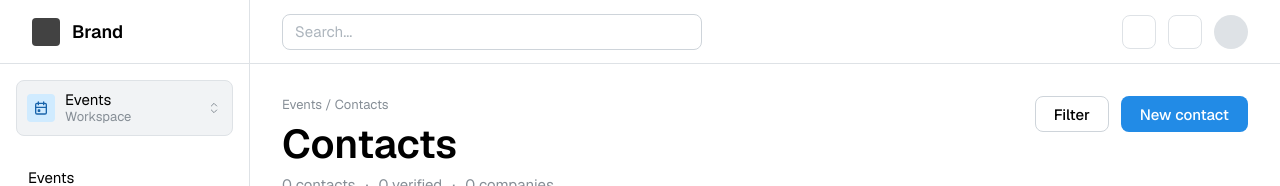
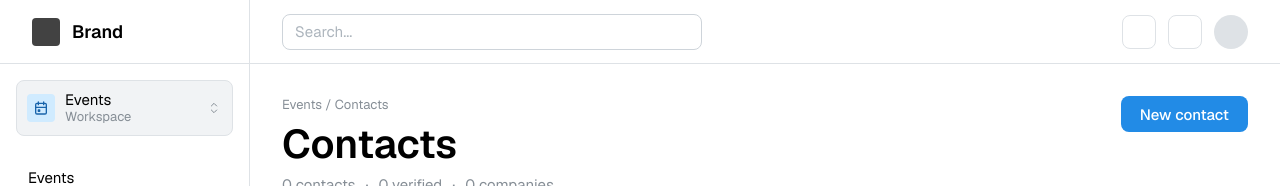
Before and after one commit to RaffayHusayn/Vibe-Assignment, a Next.js app: page /events/contacts in a window 1280 px wide. Shown: the top 186 px of the page. Built offline with nearby package versions, Linux system fonts and the light colour scheme.

Commit message:
Remove draft CTA for filter

```diff
--- a/app/(dashboard)/events/companies/page.tsx
+++ b/app/(dashboard)/events/companies/page.tsx
@@ -14,7 +14,6 @@ export default function EventsCompaniesPage() {
         title={companies.title}
         metaItems={companies.metaItems}
         primaryAction={<Button>{companies.primaryAction}</Button>}
-        secondaryAction={<Button variant="default">{companies.secondaryAction}</Button>}
       />
       <StatsGrid />
       <ContentSplit />
--- a/app/(dashboard)/events/contacts/page.tsx
+++ b/app/(dashboard)/events/contacts/page.tsx
@@ -14,7 +14,6 @@ export default function ContactsPage() {
         title={contacts.title}
         metaItems={contacts.metaItems}
         primaryAction={<Button>{contacts.primaryAction}</Button>}
-        secondaryAction={<Button variant="default">{contacts.secondaryAction}</Button>}
       />
       <StatsGrid />
       <ContentSplit />
--- a/app/(dashboard)/events/page.tsx
+++ b/app/(dashboard)/events/page.tsx
@@ -1,4 +1,3 @@
-import { Button } from "@mantine/core";
 import { PageHeader } from "@/src/core/ui/PageHeader";
 import { prisma } from "@/src/core/db";
 import { CreateEventButton } from "@/src/events/ui/CreateEventButton";
@@ -47,7 +46,6 @@ export default async function EventsPage() {
         title={events.title}
         metaItems={metaItems}
         primaryAction={<CreateEventButton label={events.primaryAction} />}
-        secondaryAction={<Button variant="default">{events.secondaryAction}</Button>}
       />
       {allEvents.length === 0 ? (
         <EventsEmptyState />
--- a/app/(dashboard)/sales/page.tsx
+++ b/app/(dashboard)/sales/page.tsx
@@ -14,7 +14,6 @@ export default function SalesCompaniesPage() {
         title={companies.title}
         metaItems={companies.metaItems}
         primaryAction={<Button>{companies.primaryAction}</Button>}
-        secondaryAction={<Button variant="default">{companies.secondaryAction}</Button>}
       />
       <StatsGrid />
       <ContentSplit />
--- a/src/core/ui/PageHeader.tsx
+++ b/src/core/ui/PageHeader.tsx
@@ -7,7 +7,6 @@ interface PageHeaderProps {
   metaItems: readonly string[];
   primaryAction: ReactNode;
   backAction?: ReactNode;
-  secondaryAction?: ReactNode;
 }
 
 export function PageHeader({
@@ -16,7 +15,6 @@ export function PageHeader({
   metaItems,
   primaryAction,
   backAction,
-  secondaryAction,
 }: PageHeaderProps) {
   return (
     <Box mb="xl">
@@ -46,7 +44,6 @@ export function PageHeader({
 
         {/* Right: page-level actions */}
         <Group gap="sm" wrap="nowrap">
-          {secondaryAction}
           {primaryAction}
         </Group>
       </Group>
--- a/src/events/strings.ts
+++ b/src/events/strings.ts
@@ -8,7 +8,6 @@ export const eventsStrings = {
       past: "past",
     },
     primaryAction: "New event",
-    secondaryAction: "Filter",
   },
   emptyState: {
     title: "No events yet",
@@ -43,13 +42,11 @@ export const eventsStrings = {
     title: "Contacts",
     metaItems: ["0 contacts", "0 verified", "0 companies"],
     primaryAction: "New contact",
-    secondaryAction: "Filter",
   },
   companies: {
     breadcrumb: "Events / Companies",
     title: "Companies",
     metaItems: ["0 companies", "0 enriched", "0 pending"],
     primaryAction: "New company",
-    secondaryAction: "Filter",
   },
 } as const;
--- a/src/sales/strings.ts
+++ b/src/sales/strings.ts
@@ -4,6 +4,5 @@ export const salesStrings = {
     title: "Companies",
     metaItems: ["0 companies", "0 in pipeline", "0 won"],
     primaryAction: "New company",
-    secondaryAction: "Filter",
   },
 } as const;
```
